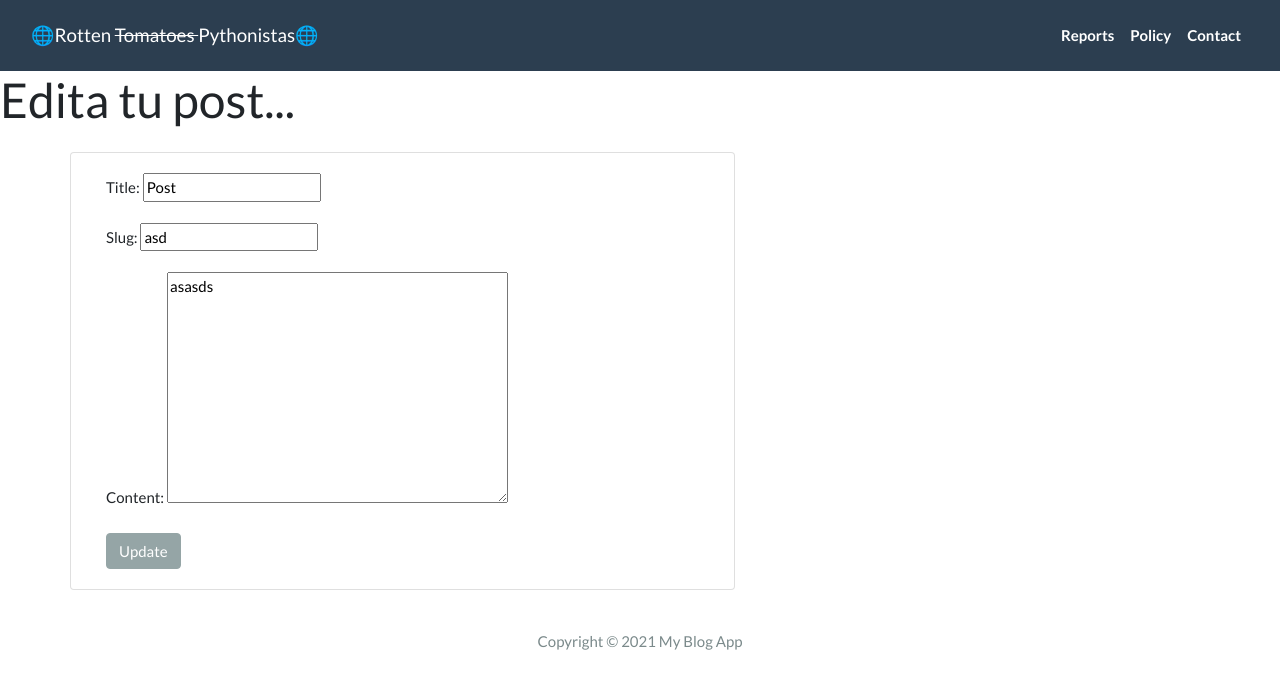
After one commit to ailindgn/project-coder, a Django app: a page that uses App/templates/update_post.html in a window 1280 px wide. The commit adds this page. Shown: the top 689 px of the page. Run offline with Django 4.2, Linux system fonts and the light colour scheme; data comes from the database, SQL or seed files in the repository; both versions use the stored data as it was after the commit; some libraries are stand-ins or nearby versions.

Commit message:
Opción de editar version finalizada

```diff
--- a/App/forms.py
+++ b/App/forms.py
@@ -15,3 +15,15 @@ class PostForm (forms.ModelForm):
       'content': forms.Textarea(attrs = {'class' : 'form-control'}),
 
     }
+
+class UpdateForm (forms.ModelForm):
+  class Meta:
+    model = Post
+    fields = ('title', 'slug', 'content')
+
+    widget = {
+      'title': forms.TextInput(attrs = {'class' : 'form-control'}),
+      'slug': forms.TextInput(attrs = {'class' : 'form-control', 'placeholder': 'Este es un identificador único del post, escribe el titulo sin espacios, con guiones' }),
+      'content': forms.Textarea(attrs = {'class' : 'form-control'}),
+
+    }
--- a/App/templates/index.html
+++ b/App/templates/index.html
@@ -21,7 +21,7 @@
       <div class="card mb-4">
         <div class="card-body">
           <h2 class="card-title">{{ post.title }}</h2>
-          <p class="card-text text-muted h6">{{ post.author }} | {{ post.created_on}} </p>
+          <p class="card-text text-muted h6">{{ post.author }} | {{ post.created_on}} | <small> <a href="{% url 'update_post' post.slug  %}"> Editar </a> </small> </p>
           <p class="card-text">{{post.content|slice:":200"}}</p>
           <a href="{% url 'post_detail' post.slug  %}" class="btn btn-primary">Read More &rarr;</a>
         </div>
--- a/App/templates/post_detail.html
+++ b/App/templates/post_detail.html
@@ -6,7 +6,7 @@
     <div class="col-md-8 card mb-4  mt-3 left  top">
       <div class="card-body">
         <h1>{% block title %} {{ object.title }} {% endblock title %}</h1>
-        <p class=" text-muted">{{ post.author }} | {{ post.created_on }}</p>
+        <p class=" text-muted">{{ post.author }} | {{ post.created_on }} | <small> <a href="{% url 'update_post' post.slug  %}"> Editar </a> </small> </p>
         <p class="card-text ">{{ object.content | safe }}</p>
       </div>
     </div>
--- /dev/null
+++ b/App/templates/update_post.html
@@ -0,0 +1,23 @@
+
+{% extends 'base.html' %}
+{% block title %} Edita tu post {% endblock %}
+{% block content %}
+
+<h1> Edita tu post... </h1>
+<div class="container">
+  <div class="row">
+    <div class="col-md-7 card mb-4  mt-3 left  top">
+      <div class="card-body">
+
+        <form method = 'POST'>
+          {% csrf_token %}
+          {{form.as_p}}
+          <button class = "btn btn-secondary">Update</button>
+        </form>
+
+      </div>
+    </div>
+  </div>
+</div>
+
+{% endblock content %}
--- a/App/urls.py
+++ b/App/urls.py
@@ -1,12 +1,11 @@
 from random import random
 from . import views
 from django.urls import path
-from .views import otra_vista
 ##from .views import numero_random ##prueba
 
 urlpatterns = [
     path('', views.PostList.as_view(), name='home'),
-    #path('', otra_vista),
-    path('post/<str:slug>/', views.DetailView.as_view(), name= 'post_detail'),
+    path('post/<slug:slug>/', views.DetailView.as_view(), name= 'post_detail'),
     path('add_post/', views.AddPostView.as_view(), name = 'add_post'),
+    path('post/edit/<slug:slug>', views.UpdatePostView.as_view(), name= 'update_post')
 ]
--- a/App/views.py
+++ b/App/views.py
@@ -1,7 +1,7 @@
 from django.shortcuts import render
 from .models import Post
 from django.views import generic
-from .forms import PostForm
+from .forms import PostForm, UpdateForm
 
 # Create your views here.
 
@@ -20,24 +20,7 @@ class AddPostView(generic.CreateView):
   template_name = 'add_post.html'
   # fields = '__all__' ## con el post form ya no va
 
-
-##
-############################################3
-
-## pruebas ###
-from django.http import HttpRequest, HttpResponse
-import random
-from django.template import Context, Template, loader
-
-
-
-def otra_vista(request):
-  return HttpResponse('''
-                      <h1> Este es un título en h1 </h1>
-                      ''')
-
-## pruebas
-# def numero_random(request):
-#   numero = random.randrange(15,100)
-#   texto = f'<h1> Este es tu número random: {numero} </h1>'
-#   return HttpResponse(texto)
+class UpdatePostView(generic.UpdateView):
+  model = Post
+  form_class = UpdateForm
+  template_name = 'update_post.html'
```
Also changed, not shown: db.sqlite3.
